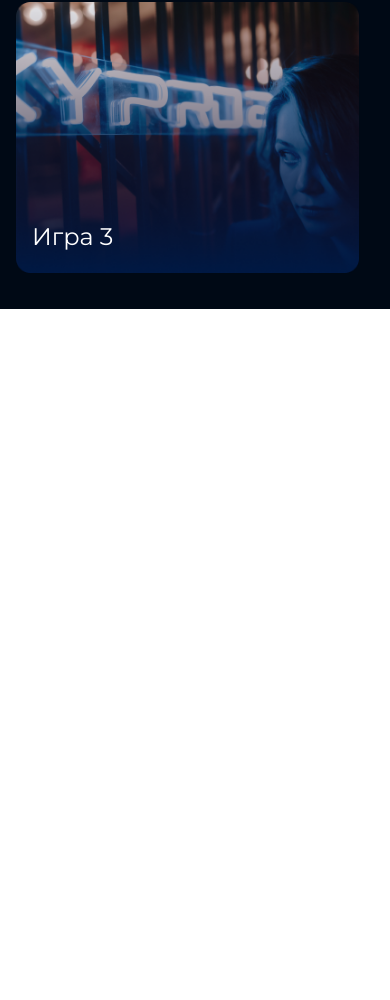
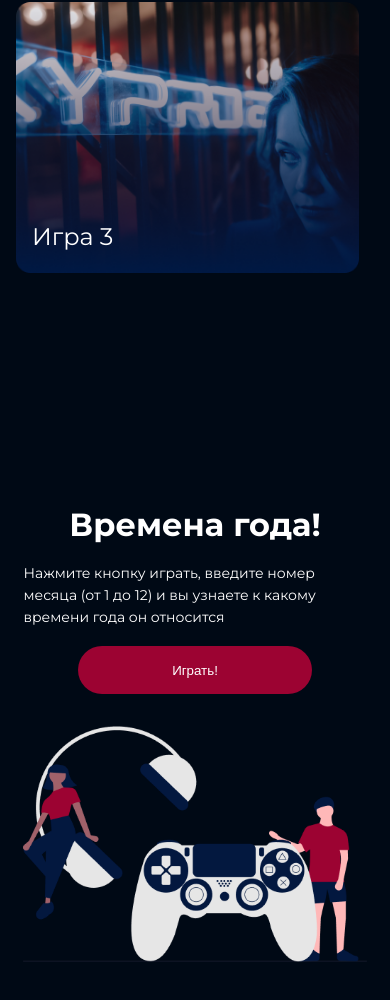
Before and after one commit to ArtSoulSpace/mini-game, a plain HTML site: page src/index.html in a window 390 px wide. Shown: the part 1670-2670 px from the top of the page. Before the commit the page ends 1979 px from the top, so only its background shows below. Drawn offline with Linux system fonts and the light colour scheme.

Commit message:
added first game

```diff
--- a/src/_mobile.scss
+++ b/src/_mobile.scss
@@ -29,4 +29,32 @@
       width: 343px;
     }
   }
+
+  .game-seasons {
+    &__box {
+      flex-direction: column;
+      gap: 32px;
+    }
+
+    &__left {
+      display: flex;
+      flex-direction: column;
+      align-items: center;
+      width: 343px;
+    }
+    &__img {
+      width: 344px;
+      height: 236px;
+    }
+  }
+
+  .game__title {
+    font-size: 32px;
+    line-height: 39px;
+  }
+
+  .game__description {
+    font-size: 14px;
+    line-height: 22px;
+  }
 }
--- a/src/index.html
+++ b/src/index.html
@@ -14,7 +14,10 @@
   </head>
   <body>
     <section class="header center">
-      <h1 class="header__title">Добро пожаловать <br/> на мой сайт!</h1>
+      <h1 class="header__title">
+        Добро пожаловать <br />
+        на мой сайт!
+      </h1>
       <p class="header__subtitle">
         Вам предстоит пройти несколько увлекательных игр. Если готов нажимай
         <b>поехали</b> и <b>приступай</b>
@@ -35,5 +38,18 @@
         <p class="menu__text">Игра 3</p>
       </div>
     </section>
+    <section class="game-seasons center">
+      <div class="game-seasons__box">
+        <div class="game-seasons__left">
+          <h2 class="game__title">Времена года!</h2>
+          <p class="game__description">Нажмите кнопку играть, введите номер месяца (от 1 до 12) и вы узнаете к какому времени года он относится</p>
+          <button onclick="seasons()">Играть!</button>
+        </div>
+        <div class="game-seasons__right">
+          <img class="game-seasons__img" src="img/picture1.png" alt="picture" />
+        </div>
+      </div>
+    </section>
+    <script src="script.js"></script>
   </body>
 </html>
--- a/src/script.js
+++ b/src/script.js
@@ -5,14 +5,19 @@ function seasons() {
 
   if (month === 12 || month === 1 || month === 2) {
     console.log("Зима");
+    alert("Зима")
   } else if (month === 3 || month === 4 || month === 5) {
     console.log("Весна");
+    alert("Весна")
   } else if (month === 6 || month === 7 || month === 8) {
     console.log("Лето");
+    alert("Лето")
   } else if (month === 9 || month === 10 || month === 11) {
     console.log("Осень");
+    alert("Осень")
   } else {
     console.log("Error");
+    alert("Error")
   }
 }
 
--- a/src/style.scss
+++ b/src/style.scss
@@ -16,8 +16,8 @@ button {
   border-radius: 30px;
   cursor: pointer;
   transition: all 0.3s;
-  &:hover{
-    background-color: #EB443F;
+  &:hover {
+    background-color: #eb443f;
   }
 }
 
@@ -53,7 +53,7 @@ button {
   background-color: #000915;
   display: flex;
   padding-top: 32px;
-  padding-bottom: 32px;
+  padding-bottom: 64px;
   gap: 32px;
   &__item {
     position: relative;
@@ -76,4 +76,33 @@ button {
   }
 }
 
+.game-seasons {
+  background-color: #000915;
+  &__box {
+    padding-top: 164px;
+    padding-bottom: 144px;
+    display: flex;
+    align-items: center;
+    justify-content: space-between;
+  }
+  &__left{
+    max-width: 534px;
+    display: flex;
+    flex-direction: column;
+    gap: 18px;
+  }
+}
+
+.game__title {
+  font-size: 48px;
+  line-height: 58px;
+  color: #ffffff;
+}
+
+.game__description {
+  font-size: 18px;
+  line-height: 32px;
+  color: #ffffff;
+}
+
 @import "mobile";
```
Also changed, not shown: src/img/picture1.png (added), src/style.css, 1 other file.
